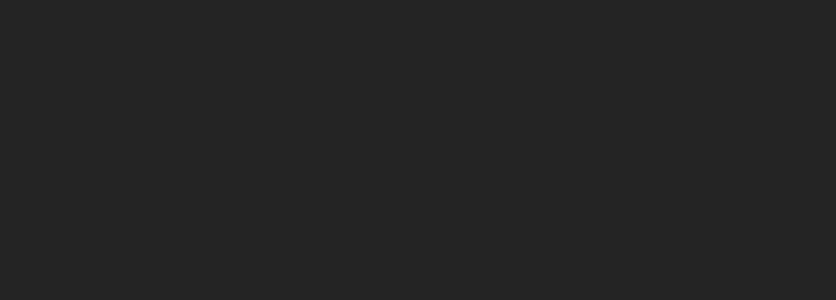
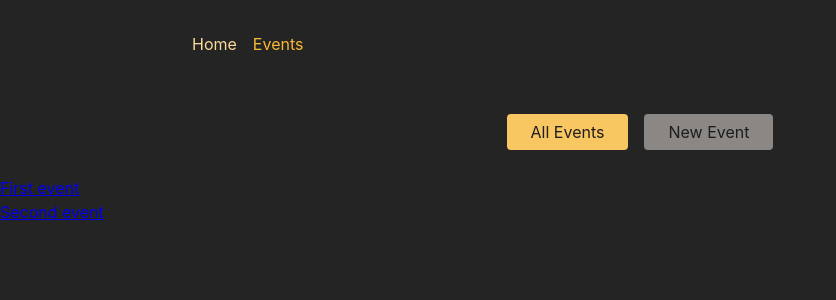
Before and after one commit to srivishp/advanced-router, a React (Create React App) app in the folder react-router-project/: page /events in a window 1280 px wide. Shown: the top 300 px of the page, without its empty margins (0-836 px from the left). Built offline with nearby package versions, Linux system fonts and the light colour scheme.

Commit message:
Basic setup

```diff
--- a/react-router-project/src/App.js
+++ b/react-router-project/src/App.js
@@ -20,8 +20,37 @@
 // 7. Output the ID of the selected event on the EventDetailPage
 // BONUS: Add another (nested) layout route that adds the <EventNavigation> component above all /events... page components
 
+import { RouterProvider, createBrowserRouter } from "react-router-dom";
+import HomePage from "./pages/Home";
+import EventsPage from "./pages/Events";
+import EventDetailPage from "./pages/EventDetail";
+import NewEventPage from "./pages/NewEvent";
+import EditEventPage from "./pages/EditEvent";
+import RootLayout from "./pages/Root";
+import EventsRootLayout from "./pages/EventsRoot";
+
+const router = createBrowserRouter([
+  {
+    path: "/",
+    element: <RootLayout />,
+    children: [
+      { index: true, element: <HomePage /> },
+      {
+        path: "events",
+        element: <EventsRootLayout />,
+        children: [
+          { index: true, element: <EventsPage /> },
+          { path: ":eventId", element: <EventDetailPage /> },
+          { path: "new", element: <NewEventPage /> },
+          { path: ":eventId/edit", element: <EditEventPage /> },
+        ],
+      },
+    ],
+  },
+]);
+
 function App() {
-  return <div></div>;
+  return <RouterProvider router={router} />;
 }
 
 export default App;
--- a/react-router-project/src/components/EventsNavigation.js
+++ b/react-router-project/src/components/EventsNavigation.js
@@ -1,4 +1,5 @@
-import classes from './EventsNavigation.module.css';
+import { NavLink } from "react-router-dom";
+import classes from "./EventsNavigation.module.css";
 
 function EventsNavigation() {
   return (
@@ -6,10 +7,26 @@ function EventsNavigation() {
       <nav>
         <ul className={classes.list}>
           <li>
-            <a href="/events">All Events</a>
+            <NavLink
+              to="/events"
+              className={({ isActive }) =>
+                isActive ? classes.active : undefined
+              }
+              // end prevents the previous link/button to remain highlighted
+              end
+            >
+              All Events
+            </NavLink>
           </li>
           <li>
-            <a href="/events/new">New Event</a>
+            <NavLink
+              to="/events/new"
+              className={({ isActive }) =>
+                isActive ? classes.active : undefined
+              }
+            >
+              New Event
+            </NavLink>
           </li>
         </ul>
       </nav>
--- a/react-router-project/src/components/MainNavigation.js
+++ b/react-router-project/src/components/MainNavigation.js
@@ -1,4 +1,5 @@
-import classes from './MainNavigation.module.css';
+import { NavLink } from "react-router-dom";
+import classes from "./MainNavigation.module.css";
 
 function MainNavigation() {
   return (
@@ -6,10 +7,24 @@ function MainNavigation() {
       <nav>
         <ul className={classes.list}>
           <li>
-            <a>Home</a>
+            <NavLink
+              to="/"
+              className={({ isActive }) =>
+                isActive ? classes.active : undefined
+              }
+            >
+              Home
+            </NavLink>
           </li>
           <li>
-            <a>Events</a>
+            <NavLink
+              to="/events"
+              className={({ isActive }) =>
+                isActive ? classes.active : undefined
+              }
+            >
+              Events
+            </NavLink>
           </li>
         </ul>
       </nav>
--- /dev/null
+++ b/react-router-project/src/pages/EditEvent.js
@@ -0,0 +1,5 @@
+function EditEventPage() {
+  return <h1>Edit Event Page</h1>;
+}
+
+export default EditEventPage;
--- /dev/null
+++ b/react-router-project/src/pages/EventDetail.js
@@ -0,0 +1,12 @@
+import { useParams } from "react-router-dom";
+
+function EventDetailPage() {
+  const params = useParams();
+  return (
+    <>
+      <p>Event ID: {params.eventId}</p>
+    </>
+  );
+}
+
+export default EventDetailPage;
--- /dev/null
+++ b/react-router-project/src/pages/Events.js
@@ -0,0 +1,28 @@
+import { Link } from "react-router-dom";
+
+const DUMMY_EVENTS = [
+  {
+    id: "e1",
+    title: "First event",
+  },
+  {
+    id: "e2",
+    title: "Second event",
+  },
+];
+
+function EventsPage() {
+  return (
+    <>
+      <ul>
+        {DUMMY_EVENTS.map((event) => (
+          <li key={event.id}>
+            <Link to={event.id}>{event.title}</Link>
+          </li>
+        ))}
+      </ul>
+    </>
+  );
+}
+
+export default EventsPage;
--- /dev/null
+++ b/react-router-project/src/pages/EventsRoot.js
@@ -0,0 +1,13 @@
+import { Outlet } from "react-router-dom";
+import EventsNavigation from "../components/EventsNavigation";
+
+function EventsRootLayout() {
+  return (
+    <>
+      <EventsNavigation />
+      <Outlet />
+    </>
+  );
+}
+
+export default EventsRootLayout;
--- /dev/null
+++ b/react-router-project/src/pages/Home.js
@@ -0,0 +1,5 @@
+function HomePage() {
+  return <h1>Home Page</h1>;
+}
+
+export default HomePage;
--- /dev/null
+++ b/react-router-project/src/pages/NewEvent.js
@@ -0,0 +1,5 @@
+function NewEventPage() {
+  return <h1>New Event Page</h1>;
+}
+
+export default NewEventPage;
--- /dev/null
+++ b/react-router-project/src/pages/Root.js
@@ -0,0 +1,15 @@
+import { Outlet } from "react-router-dom";
+import MainNavigation from "../components/MainNavigation";
+
+function RootLayout() {
+  return (
+    <>
+      <MainNavigation />
+      <main>
+        <Outlet />
+      </main>
+    </>
+  );
+}
+
+export default RootLayout;
```
